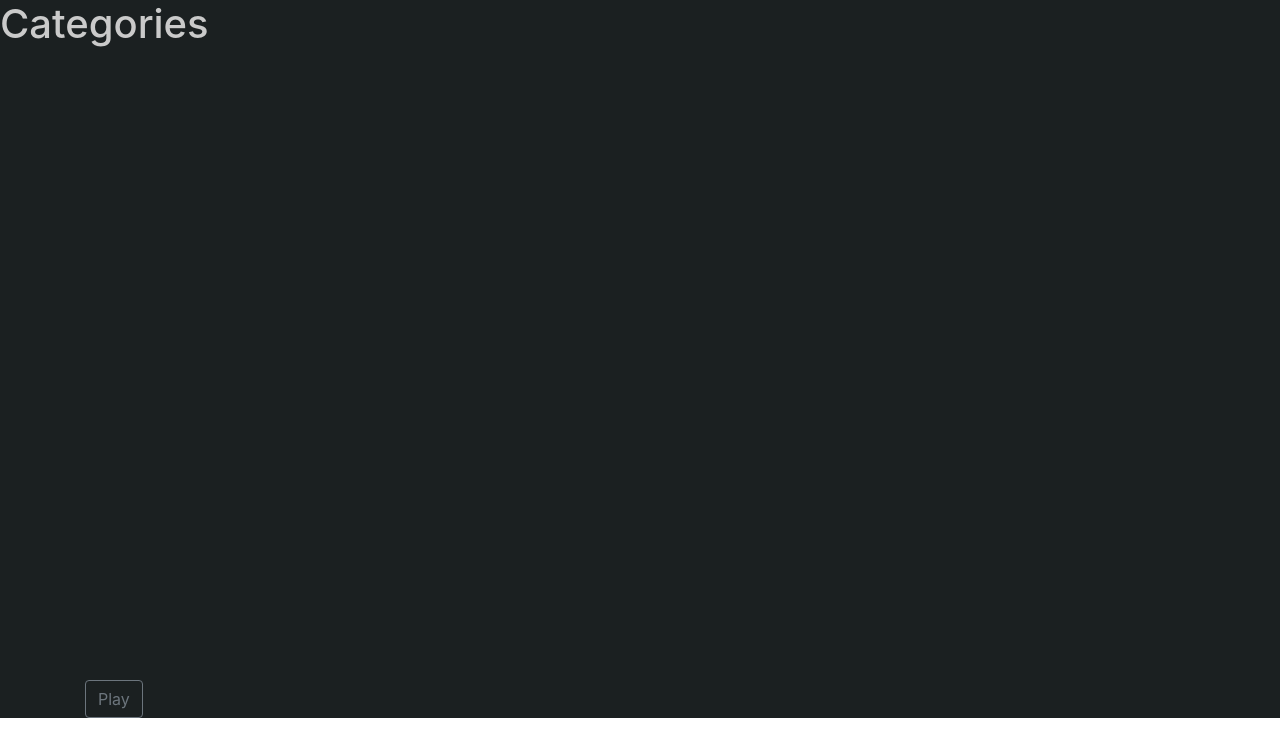
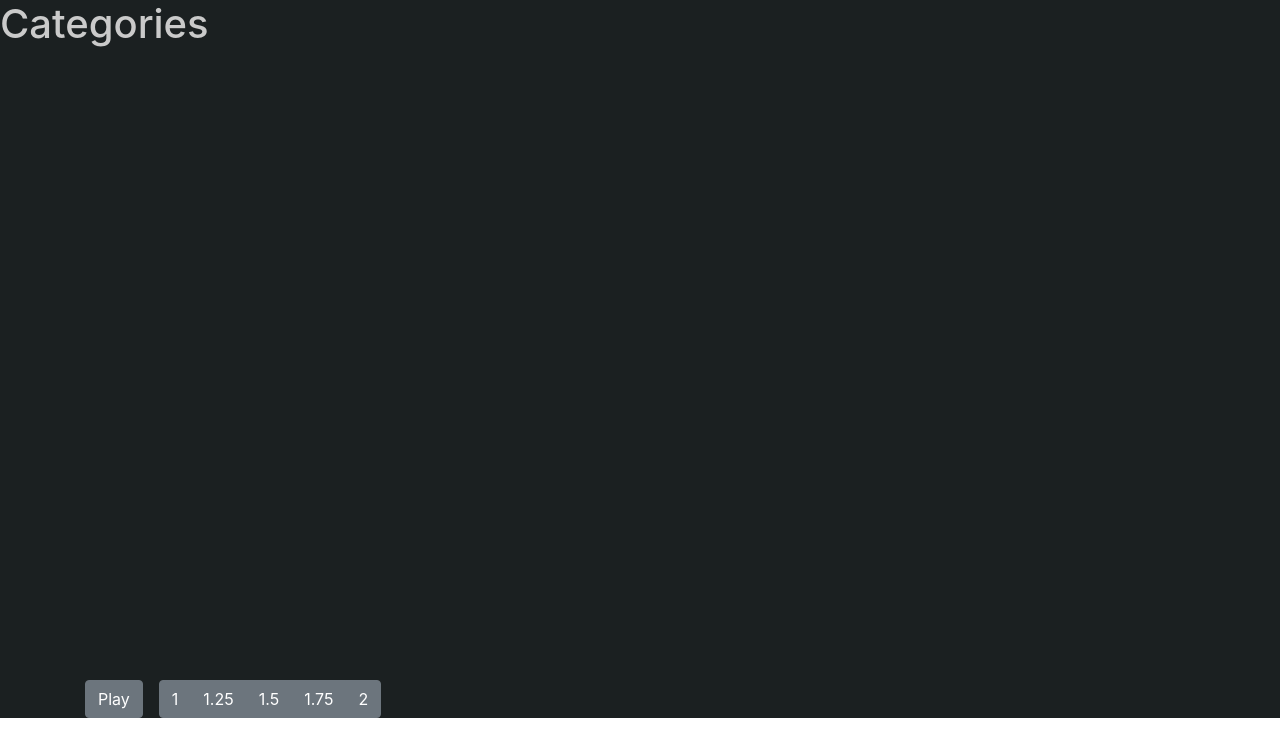
Before and after one commit to diditagain/Docflix, a React (Create React App) app: page /categories in a window 1280 px wide. Shown: the top 756 px of the page. Built offline with nearby package versions, Linux system fonts and the light colour scheme.

Commit message:
urther devs

```diff
--- a/src/Components/Playpage/Player.jsx
+++ b/src/Components/Playpage/Player.jsx
@@ -1,12 +1,13 @@
 import React, { useState } from "react";
 import ReactPlayer from "react-player";
-import { Button, Container, Row, Col } from "react-bootstrap";
+import { Button, Container, Row, Col, ButtonGroup } from "react-bootstrap";
 
 function Player() {
   const videourl = "https://www.youtube.com/watch?v=lfOgm1IcBd0";
 
   const [playValue, setPlayValue] = useState(true);
   const [playText, setPlayText] = useState("Play");
+  const [playRate, setPlayRate ] = useState(1);
 
   const [playerStyle, setPlayerStyle] =  useState({
     position: "relative",
@@ -23,6 +24,8 @@ function Player() {
     }
   }
 
+
+
   return (
     <>
       <Container>
@@ -34,12 +37,30 @@ function Player() {
                 playing={playValue}
                 width="100%"
                 height="100%"
+                playbackRate = {playRate}
               />
             </div>
             <div>
-              <Button variant="outline-secondary" onClick={changePlayValue}>
+              <Button variant="secondary" onClick={changePlayValue}>
                 {playText}
               </Button>
+              <ButtonGroup className="ml-3">
+              <Button
+              variant="secondary"
+              onClick={() => setPlayRate(1)}>{1}</ Button>
+              <Button
+              variant="secondary"
+              onClick={() => setPlayRate(1.25)}>{1.25}</ Button>
+              <Button
+              variant="secondary"
+              onClick={() => setPlayRate(1.50)}>{1.50}</ Button>
+              <Button
+              variant="secondary"
+              onClick={() => setPlayRate(1.75)}>{1.75}</ Button>
+              <Button
+              variant="secondary"
+              onClick={() => setPlayRate(2)}>{2}</ Button>
+              </ButtonGroup>
             </div>
           </Col>
         </Row>
```
